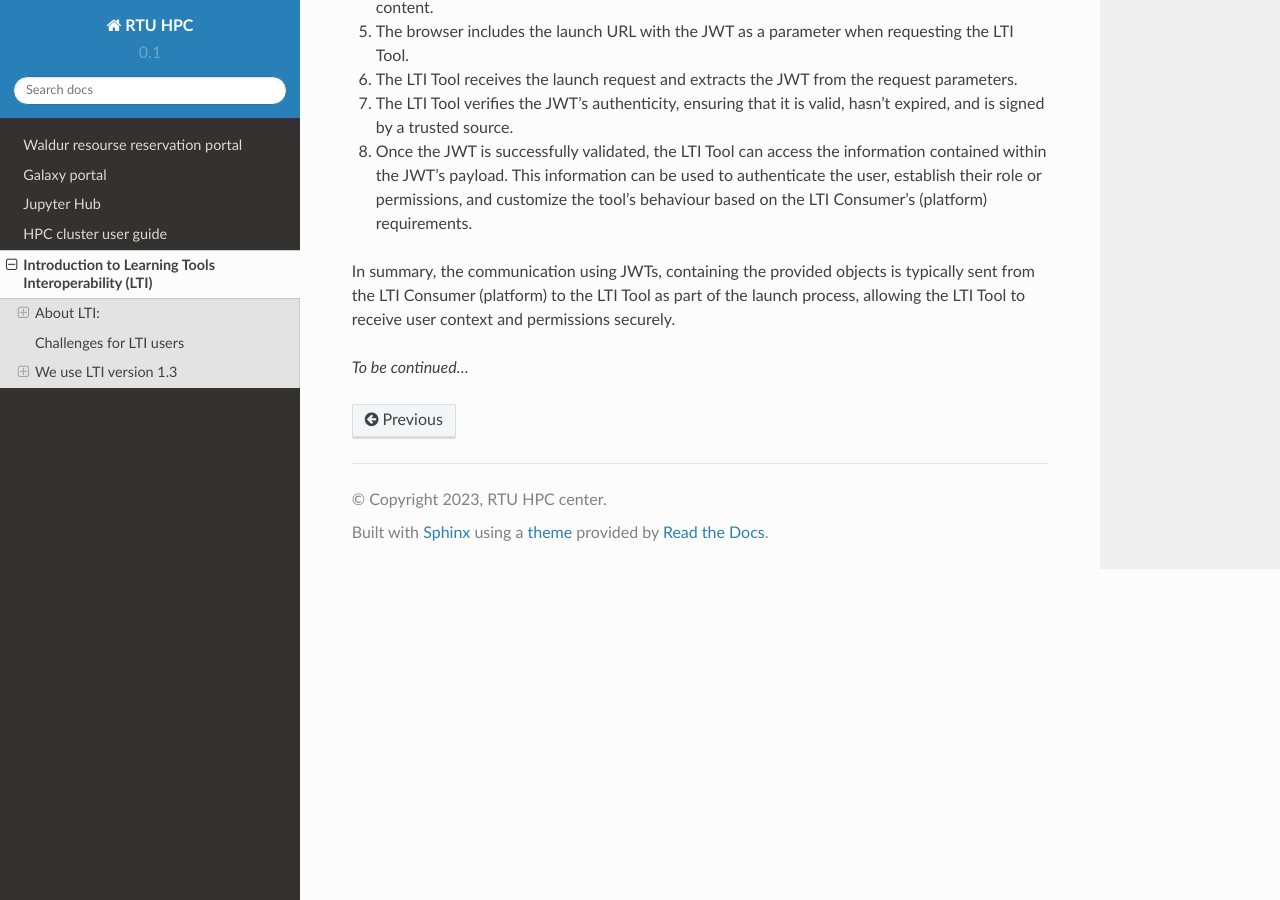
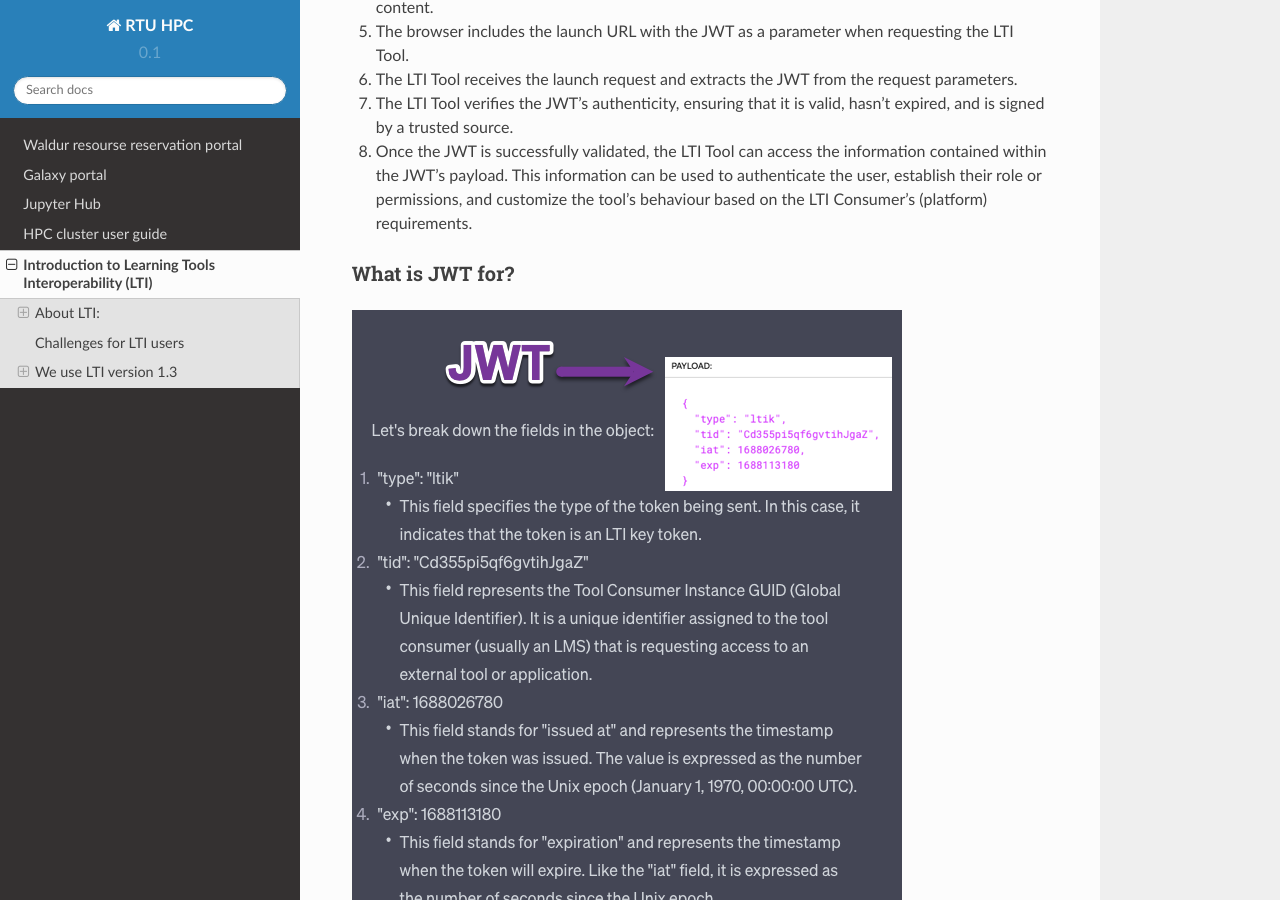
Before and after one commit to rtuhpc/hpc-platform, a Sphinx documentation site: the page built from doc/lti.md, in a window 1280 px wide and 900 px high, scrolled down 5696 px. Built offline with Sphinx 7.4.7 and the Read the Docs theme 2.0.0, drawn with Linux system fonts in a browser that asks for light colours.

Commit message:
Update lti.md

```diff
--- a/doc/lti.md
+++ b/doc/lti.md
@@ -91,6 +91,9 @@ The communication between the LTI Consumer (platform), browser, and LTI Tool gen
 7. The LTI Tool verifies the JWT's authenticity, ensuring that it is valid, hasn't expired, and is signed by a trusted source.
 8. Once the JWT is successfully validated, the LTI Tool can access the information contained within the JWT's payload. This information can be used to authenticate the user, establish their role or permissions, and customize the tool's behaviour based on the LTI Consumer's (platform) requirements.
 
+### What is JWT for?
+![](./images/lti-05.png)
+
 In summary, the communication using JWTs, containing the provided objects is typically sent from the LTI Consumer (platform) to the LTI Tool as part of the launch process, allowing the LTI Tool to receive user context and permissions securely.
 
 *To be continued...*
```
